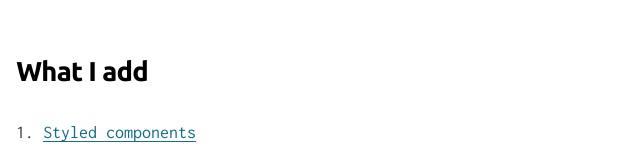
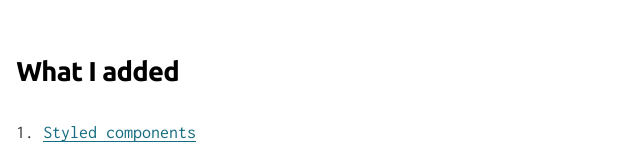
Before and after one commit to fmontes/fmontes-gatsby, a Gatsby site: page /blog/how-i-built-my-portfolio-with-gatsby-and-reactjs/ in a window 1280 px wide. Shown: the part 1449-1609 px from the top of the page, 445-1085 px from the left. Built offline with nearby package versions, Linux system fonts and the light colour scheme; Gatsby itself is replaced by a stand-in of ours; some packages are replaced by stand-ins of ours.

Commit message:
Fix typo in blog post

```diff
--- a/content/blog/how-i-built-my-portfolio-with-gatsby-and-reactjs/index.md
+++ b/content/blog/how-i-built-my-portfolio-with-gatsby-and-reactjs/index.md
@@ -36,7 +36,7 @@ This starter has some important plugins installed, so out of the box I got:
 7. [Vertical rhythm typography](https://www.gatsbyjs.org/docs/typography-js/)
 8. [prismjs](https://prismjs.com/) for code syntax highlight
 
-## What I add
+## What I added
 1. [Styled components](https://www.gatsbyjs.org/docs/styled-components/)
 2. Lazy load image inside markdown files with [gatsby-remark-lazy-load](https://www.gatsbyjs.org/packages/gatsby-remark-lazy-load/) and [lazines](https://www.npmjs.com/package/lazysizes) **(this is a must for performance)**.
 99. Github Repo Showcase with [gatsby-source-github-api](https://www.gatsbyjs.org/packages/gatsby-source-github-api) and this GraphQL Query:
```
